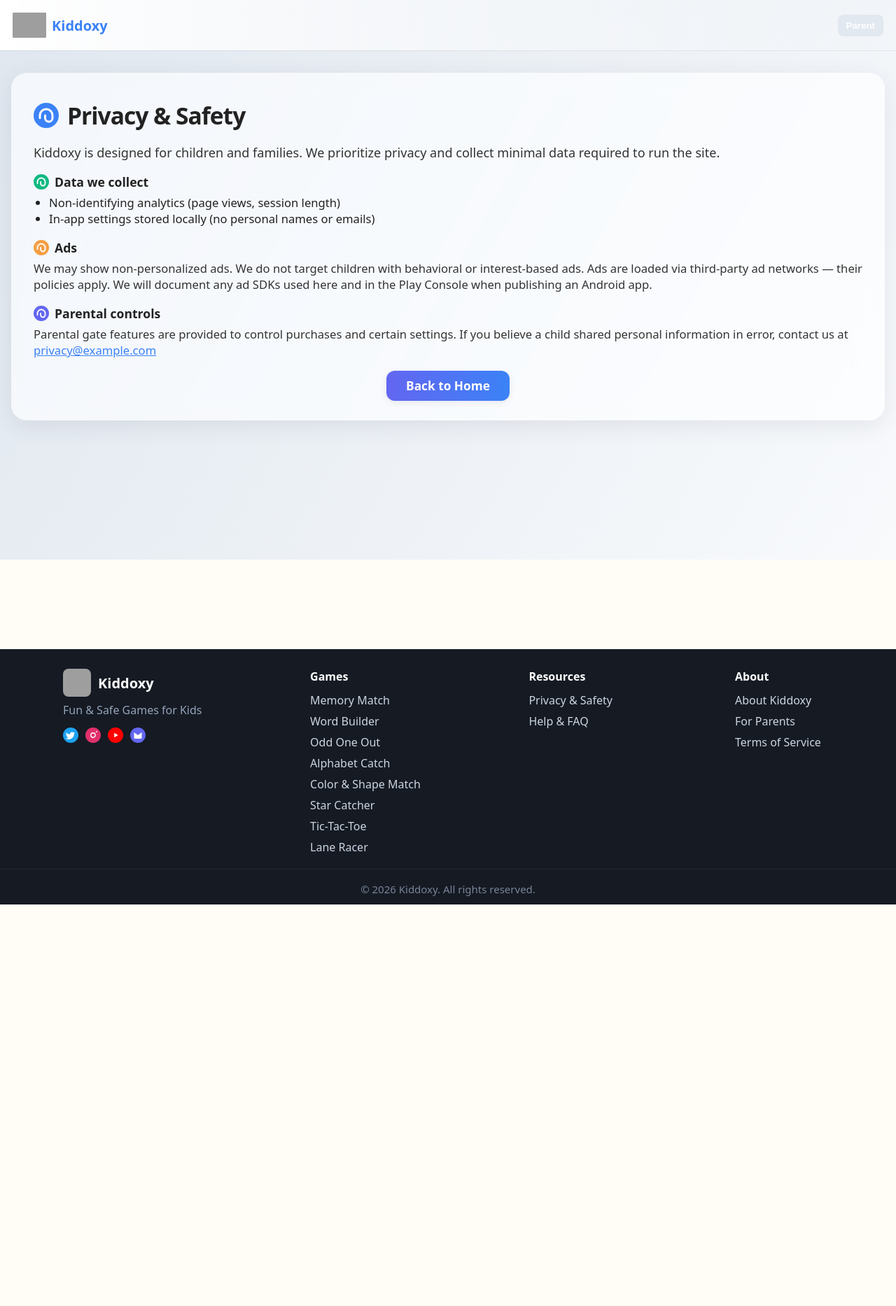
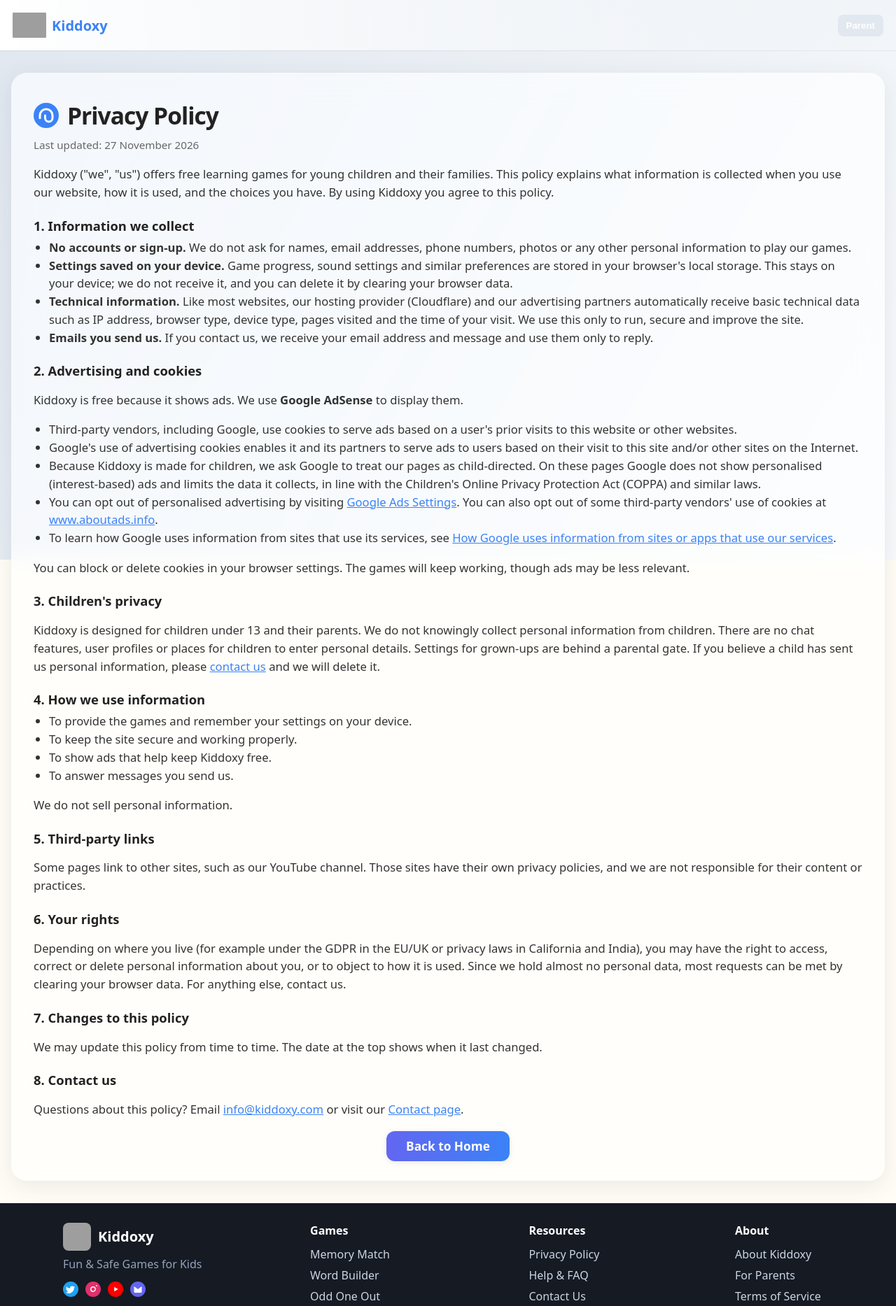
Before and after one commit to shaktids/kiddoxy-github, a website: page privacy.html in a window 1280 px wide. Shown: the top 1867 px of the page at 70% size. Before the commit the page ends 1293 px from the top, so only its background shows below. Drawn offline with Linux system fonts and the light colour scheme; grey boxes are pictures that could not be loaded.

Commit message:
Add Contact page and AdSense-ready Privacy Policy
Co-Authored-By: Claude Opus 5.5 <noreply@anthropic.com>

```diff
--- a/privacy.html
+++ b/privacy.html
@@ -3,43 +3,66 @@
 <head>
   <meta charset="utf-8" />
   <meta name="viewport" content="width=device-width,initial-scale=1" />
-  <title>Privacy & Safety — Kiddoxy</title>
+  <title>Privacy Policy — Kiddoxy</title>
+  <meta name="description" content="How Kiddoxy handles privacy, cookies and advertising, including Google AdSense." />
+  <style>.policy h2{font-size:1.15rem;font-weight:800;color:#222;margin:22px 0 6px}.policy p,.policy li{color:#333;font-size:1.04rem;line-height:1.55}.policy ul{padding-left:22px;margin:0 0 .5em}.policy a{color:#3b82f6;text-decoration:underline}.policy .muted{color:#666;font-size:.95rem;margin:0 0 14px}</style>
   <link rel="stylesheet" href="/styles.css">
 </head>
 <body style="background: linear-gradient(120deg, #e0e7ef 0%, #f8fafc 100%); min-height:100vh;">
   <div class="content-wrap" style="min-height:100vh;align-items:center;">
-    <main class="content-card" style="background:rgba(255,255,255,0.65);backdrop-filter:blur(18px) saturate(160%);box-shadow:0 8px 32px 0 rgba(60,60,90,0.10);border-radius:22px;padding:38px 32px 28px 32px;margin:32px 16px;">
-      <div style="display:flex;align-items:center;gap:12px;margin-bottom:18px;">
+    <main class="content-card policy" style="background:rgba(255,255,255,0.65);backdrop-filter:blur(18px) saturate(160%);box-shadow:0 8px 32px 0 rgba(60,60,90,0.10);border-radius:22px;padding:38px 32px 28px 32px;margin:32px 16px;">
+      <div style="display:flex;align-items:center;gap:12px;margin-bottom:8px;">
         <svg width="36" height="36" fill="none" viewBox="0 0 24 24"><rect width="24" height="24" rx="12" fill="#3b82f6"/><path d="M12 7a5 5 0 0 1 5 5v2.5a2.5 2.5 0 0 1-5 0V12a1 1 0 1 0-2 0v2.5a4.5 4.5 0 0 0 9 0V12a7 7 0 1 0-14 0v2.5a1 1 0 1 0 2 0V12a5 5 0 0 1 5-5Z" fill="#fff"/></svg>
-        <h1 style="font-size:2.1rem;font-weight:900;color:#222;margin:0;letter-spacing:-1px;">Privacy & Safety</h1>
+        <h1 style="font-size:2.1rem;font-weight:900;color:#222;margin:0;letter-spacing:-1px;">Privacy Policy</h1>
       </div>
-      <p style="font-size:1.13rem;color:#333;margin-bottom:18px;">Kiddoxy is designed for children and families. We prioritize privacy and collect minimal data required to run the site.</p>
-      <section style="margin-bottom:18px;">
-        <div style="display:flex;align-items:center;gap:8px;margin-bottom:6px;">
-          <svg width="22" height="22" fill="none" viewBox="0 0 24 24"><rect width="24" height="24" rx="12" fill="#10b981"/><path d="M12 7a5 5 0 0 1 5 5v2.5a2.5 2.5 0 0 1-5 0V12a1 1 0 1 0-2 0v2.5a4.5 4.5 0 0 0 9 0V12a7 7 0 1 0-14 0v2.5a1 1 0 1 0 2 0V12a5 5 0 0 1 5-5Z" fill="#fff"/></svg>
-          <h2 style="font-size:1.1rem;font-weight:800;color:#222;margin:0;">Data we collect</h2>
-        </div>
-        <ul style="color:#222;font-size:1.04rem;padding-left:22px;margin:0 0 0.5em 0;">
-          <li>Non-identifying analytics (page views, session length)</li>
-          <li>In-app settings stored locally (no personal names or emails)</li>
-        </ul>
-      </section>
-      <section style="margin-bottom:18px;">
-        <div style="display:flex;align-items:center;gap:8px;margin-bottom:6px;">
-          <svg width="22" height="22" fill="none" viewBox="0 0 24 24"><rect width="24" height="24" rx="12" fill="#f59e42"/><path d="M12 7a5 5 0 0 1 5 5v2.5a2.5 2.5 0 0 1-5 0V12a1 1 0 1 0-2 0v2.5a4.5 4.5 0 0 0 9 0V12a7 7 0 1 0-14 0v2.5a1 1 0 1 0 2 0V12a5 5 0 0 1 5-5Z" fill="#fff"/></svg>
-          <h2 style="font-size:1.1rem;font-weight:800;color:#222;margin:0;">Ads</h2>
-        </div>
-        <p style="color:#333;font-size:1.04rem;margin:0 0 0.5em 0;">We may show non-personalized ads. We do not target children with behavioral or interest-based ads. Ads are loaded via third-party ad networks — their policies apply. We will document any ad SDKs used here and in the Play Console when publishing an Android app.</p>
-      </section>
-      <section style="margin-bottom:18px;">
-        <div style="display:flex;align-items:center;gap:8px;margin-bottom:6px;">
-          <svg width="22" height="22" fill="none" viewBox="0 0 24 24"><rect width="24" height="24" rx="12" fill="#6366f1"/><path d="M12 7a5 5 0 0 1 5 5v2.5a2.5 2.5 0 0 1-5 0V12a1 1 0 1 0-2 0v2.5a4.5 4.5 0 0 0 9 0V12a7 7 0 1 0-14 0v2.5a1 1 0 1 0 2 0V12a5 5 0 0 1 5-5Z" fill="#fff"/></svg>
-          <h2 style="font-size:1.1rem;font-weight:800;color:#222;margin:0;">Parental controls</h2>
-        </div>
-        <p style="color:#333;font-size:1.04rem;margin:0 0 0.5em 0;">Parental gate features are provided to control purchases and certain settings. If you believe a child shared personal information in error, contact us at <a href="mailto:privacy@example.com" style="color:#3b82f6;text-decoration:underline;">privacy@example.com</a></p>
-      </section>
+      <p class="muted">Last updated: 27 November 2026</p>
+      <p>Kiddoxy ("we", "us") offers free learning games for young children and their families. This policy explains what information is collected when you use our website, how it is used, and the choices you have. By using Kiddoxy you agree to this policy.</p>
+
+      <h2>1. Information we collect</h2>
+      <ul>
+        <li><strong>No accounts or sign-up.</strong> We do not ask for names, email addresses, phone numbers, photos or any other personal information to play our games.</li>
+        <li><strong>Settings saved on your device.</strong> Game progress, sound settings and similar preferences are stored in your browser's local storage. This stays on your device; we do not receive it, and you can delete it by clearing your browser data.</li>
+        <li><strong>Technical information.</strong> Like most websites, our hosting provider (Cloudflare) and our advertising partners automatically receive basic technical data such as IP address, browser type, device type, pages visited and the time of your visit. We use this only to run, secure and improve the site.</li>
+        <li><strong>Emails you send us.</strong> If you contact us, we receive your email address and message and use them only to reply.</li>
+      </ul>
+
+      <h2>2. Advertising and cookies</h2>
+      <p>Kiddoxy is free because it shows ads. We use <strong>Google AdSense</strong> to display them.</p>
+      <ul>
+        <li>Third-party vendors, including Google, use cookies to serve ads based on a user's prior visits to this website or other websites.</li>
+        <li>Google's use of advertising cookies enables it and its partners to serve ads to users based on their visit to this site and/or other sites on the Internet.</li>
+        <li>Because Kiddoxy is made for children, we ask Google to treat our pages as child-directed. On these pages Google does not show personalised (interest-based) ads and limits the data it collects, in line with the Children's Online Privacy Protection Act (COPPA) and similar laws.</li>
+        <li>You can opt out of personalised advertising by visiting <a href="https://adssettings.google.com" target="_blank" rel="noopener">Google Ads Settings</a>. You can also opt out of some third-party vendors' use of cookies at <a href="https://www.aboutads.info/choices/" target="_blank" rel="noopener">www.aboutads.info</a>.</li>
+        <li>To learn how Google uses information from sites that use its services, see <a href="https://policies.google.com/technologies/partner-sites" target="_blank" rel="noopener">How Google uses information from sites or apps that use our services</a>.</li>
+      </ul>
+      <p>You can block or delete cookies in your browser settings. The games will keep working, though ads may be less relevant.</p>
+
+      <h2>3. Children's privacy</h2>
+      <p>Kiddoxy is designed for children under 13 and their parents. We do not knowingly collect personal information from children. There are no chat features, user profiles or places for children to enter personal details. Settings for grown-ups are behind a parental gate. If you believe a child has sent us personal information, please <a href="/contact.html">contact us</a> and we will delete it.</p>
+
+      <h2>4. How we use information</h2>
+      <ul>
+        <li>To provide the games and remember your settings on your device.</li>
+        <li>To keep the site secure and working properly.</li>
+        <li>To show ads that help keep Kiddoxy free.</li>
+        <li>To answer messages you send us.</li>
+      </ul>
+      <p>We do not sell personal information.</p>
+
+      <h2>5. Third-party links</h2>
+      <p>Some pages link to other sites, such as our YouTube channel. Those sites have their own privacy policies, and we are not responsible for their content or practices.</p>
+
+      <h2>6. Your rights</h2>
+      <p>Depending on where you live (for example under the GDPR in the EU/UK or privacy laws in California and India), you may have the right to access, correct or delete personal information about you, or to object to how it is used. Since we hold almost no personal data, most requests can be met by clearing your browser data. For anything else, contact us.</p>
+
+      <h2>7. Changes to this policy</h2>
+      <p>We may update this policy from time to time. The date at the top shows when it last changed.</p>
+
+      <h2>8. Contact us</h2>
+      <p>Questions about this policy? Email <a href="mailto:info@kiddoxy.com">info@kiddoxy.com</a> or visit our <a href="/contact.html">Contact page</a>.</p>
+
       <div style="text-align:center;margin-top:18px;">
-        <a href="/index.html" style="display:inline-block;padding:10px 28px;font-size:1.08rem;font-weight:700;color:#fff;background:linear-gradient(90deg,#6366f1 0%,#3b82f6 100%);border-radius:12px;text-decoration:none;box-shadow:0 2px 8px 0 rgba(60,60,90,0.10);transition:background 0.18s;">Back to Home</a>
+        <a href="/index.html" style="display:inline-block;padding:10px 28px;font-size:1.08rem;font-weight:700;color:#fff;background:linear-gradient(90deg,#6366f1 0%,#3b82f6 100%);border-radius:12px;text-decoration:none;box-shadow:0 2px 8px 0 rgba(60,60,90,0.10);">Back to Home</a>
       </div>
     </main>
   </div>
--- a/scripts/navbar-footer.js
+++ b/scripts/navbar-footer.js
@@ -47,8 +47,9 @@ export function injectFooter() {
       </div>
       <div class="footer-col">
         <div class="footer-col-title">Resources</div>
-        <a href="/privacy.html">Privacy & Safety</a>
+        <a href="/privacy.html">Privacy Policy</a>
         <a href="/help.html">Help & FAQ</a>
+        <a href="/contact.html">Contact Us</a>
       </div>
       <div class="footer-col">
         <div class="footer-col-title">About</div>
```
Also changed, not shown: about.html (+1 -1 lines), contact.html (added, +86 -0 lines).
